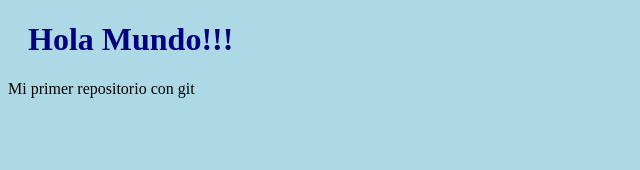
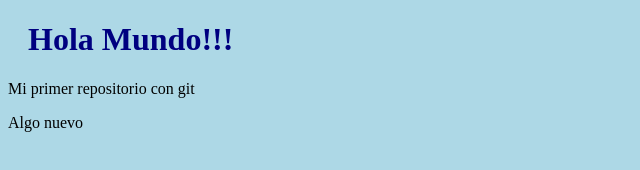
Before and after one commit to Santa-mijangos/proyecto, a plain HTML site: page index.html in a window 1280 px wide. Shown: the full height of the page, 0-640 px from the left. Drawn offline with Linux system fonts and the light colour scheme.

Commit message:
Hicimos un commit directo con stage automatico

```diff
--- a/index.html
+++ b/index.html
@@ -10,5 +10,6 @@
 <body>
     <h1> Hola Mundo!!! </h1>
     <p> Mi primer repositorio con git </p>
+    <div> Algo nuevo</div>
 </body>
 </html>
```
